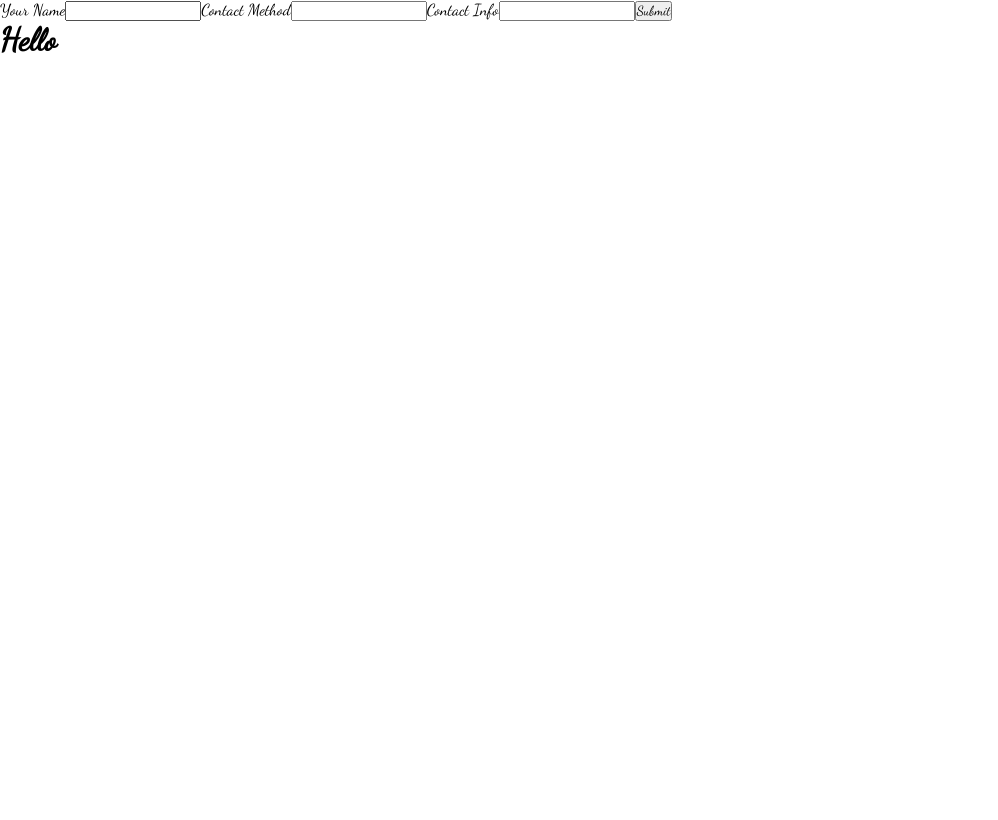
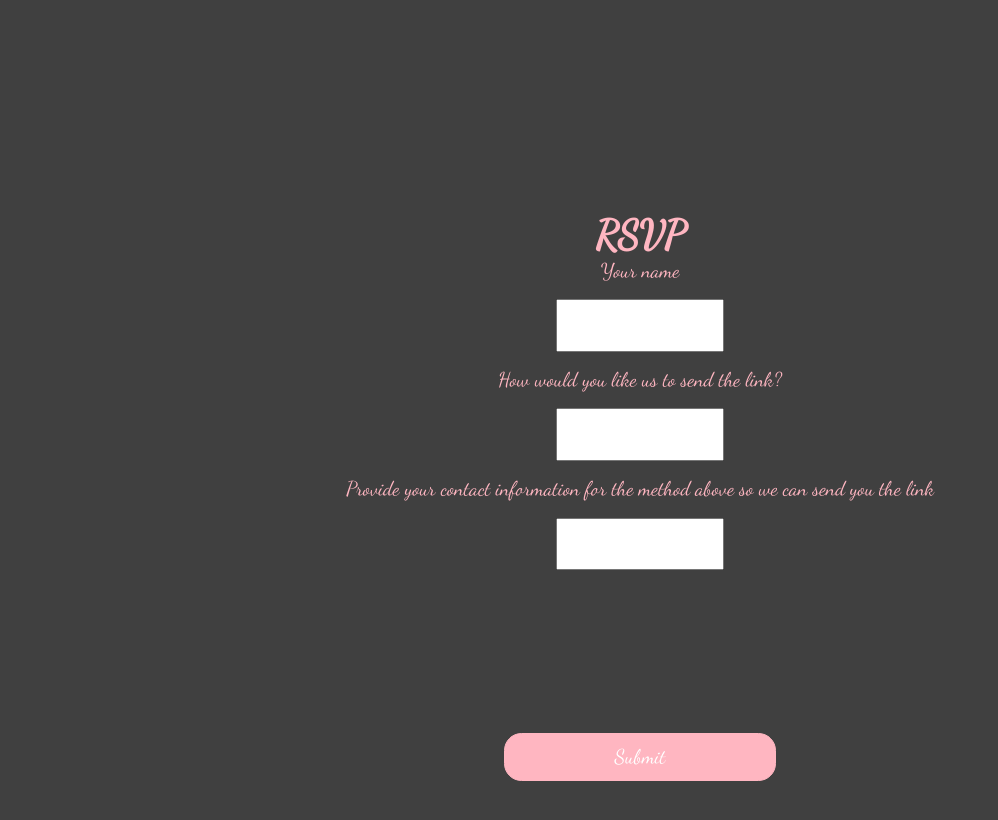
Before and after one commit to aaronsnig501/casamento, a Next.js app: page /en/rsvp in a window 1280 px wide. Shown: the top 820 px of the page, without its empty margins (0-998 px from the left). Built offline with nearby package versions, Linux system fonts and the light colour scheme; what next would draw is missing.

Commit message:
Add style changes to RSVP form

```diff
--- /dev/null
+++ b/pages/[lang]/rsvp.module.scss
@@ -0,0 +1,47 @@
+.wrapper {
+  background-image: linear-gradient(rgba(0, 0, 0, 0.75), rgba(0, 0, 0, 0.75));
+  background-position: center;
+  background-repeat: no-repeat;
+  background-size: cover;
+  height: 100vh;
+  display: flex;
+  justify-content: center;
+  align-content: center;
+  flex-direction: column;
+  text-align: center;
+  color: #ffb6c1;
+  font-size: 1.25rem;
+  padding: 7.5%;
+}
+
+.form {
+  input {
+    display: block;
+    margin: 1.5% auto;
+    padding: 1.5%;
+  }
+
+  button {
+    display: block;
+    text-decoration: none;
+    color: white;
+    background-color: #ffb6c1;
+    border: 1px solid #ffb6c1;
+    border-radius: 17.5px;
+    width: 25%;
+    margin: auto;
+    padding: 1%;
+    justify-content: center;
+    align-content: center;
+    text-align: center;
+    font-size: 1.25rem;
+    font-weight: 500;
+    margin-top: 15%;
+
+    &:hover,
+    &:active {
+      color: white;
+      background-color: #ffb6c1;
+    }
+  }
+}
--- a/pages/[lang]/rsvp.tsx
+++ b/pages/[lang]/rsvp.tsx
@@ -6,13 +6,14 @@ import { Container, Row, Col } from "react-bootstrap";
 import { Field, Formik, Form } from "formik";
 import withLocale from "../../i18n/hoc/withLocale";
 import useTranslation from "../../i18n/hooks/useTranslation";
-import styles from "./index.module.scss";
+import styles from "./rsvp.module.scss";
 
 const Rsvp: NextPage = () => {
   return (
-    <Container>
+    <Container className={styles.wrapper}>
       <Row>
         <Col>
+          <h1>RSVP</h1>
           <Formik
             initialValues={{
               name: "",
@@ -28,23 +29,23 @@ const Rsvp: NextPage = () => {
               });
             }}
           >
-            <Form>
+            <Form className={styles.form}>
               <label>
-                Your Name
-                <Field name="name" type="text"></Field>
+                Your name
+                <Field name="name" type="text" />
               </label>
               <label>
-                Contact Method
-                <Field name="contactMethod" type="text"></Field>
+                How would you like us to send the link?
+                <Field name="contactMethod" type="text" />
               </label>
               <label>
-                Contact Info
-                <Field name="contactInfo" type="text"></Field>
+                Provide your contact information for the method above so we can
+                send you the link
+                <Field name="contactInfo" type="text" />
               </label>
               <button type="submit">Submit</button>
             </Form>
           </Formik>
-          <h1>Hello</h1>
         </Col>
       </Row>
     </Container>
```
Also changed, not shown: pages/api/rsvp.ts (renamed from pages/api/rsvp.js), 1 other file (tests, documents, lock files or other folders).
